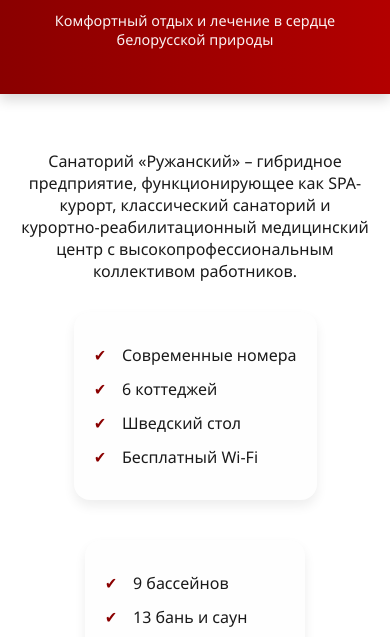
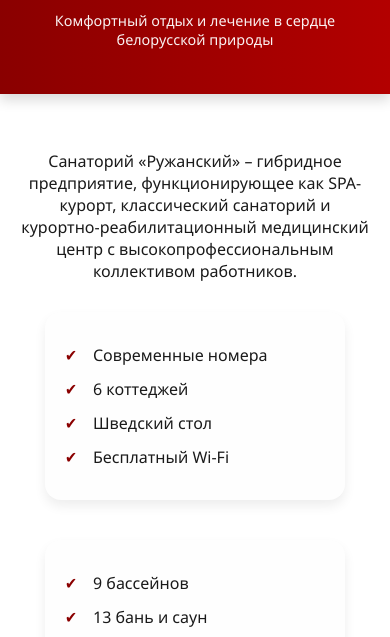
Before and after one commit to GenDev-1001/landing, a plain HTML site: page index.html in a window 390 px wide. Shown: the part 198-835 px from the top of the page. Drawn offline with Linux system fonts and the light colour scheme; a web font is replaced by a local one.

Commit message:
Update style.css

```diff
--- a/css/style.css
+++ b/css/style.css
@@ -236,7 +236,7 @@
 
   .features-columns ul {
     flex: 1 1 100%;
-    max-width: 350px;
+    width: 300px;
   }
 
   .gallery .images {
```
